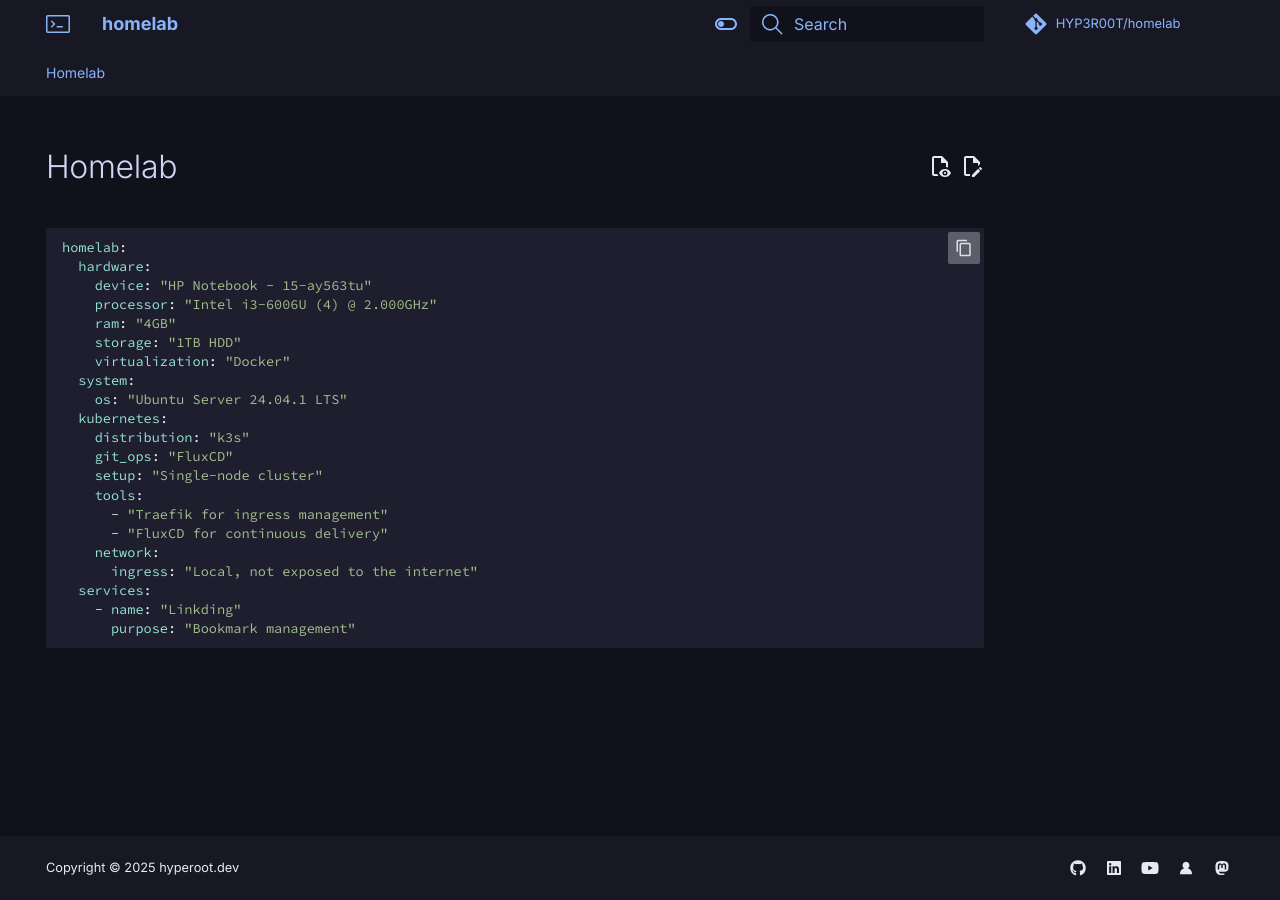
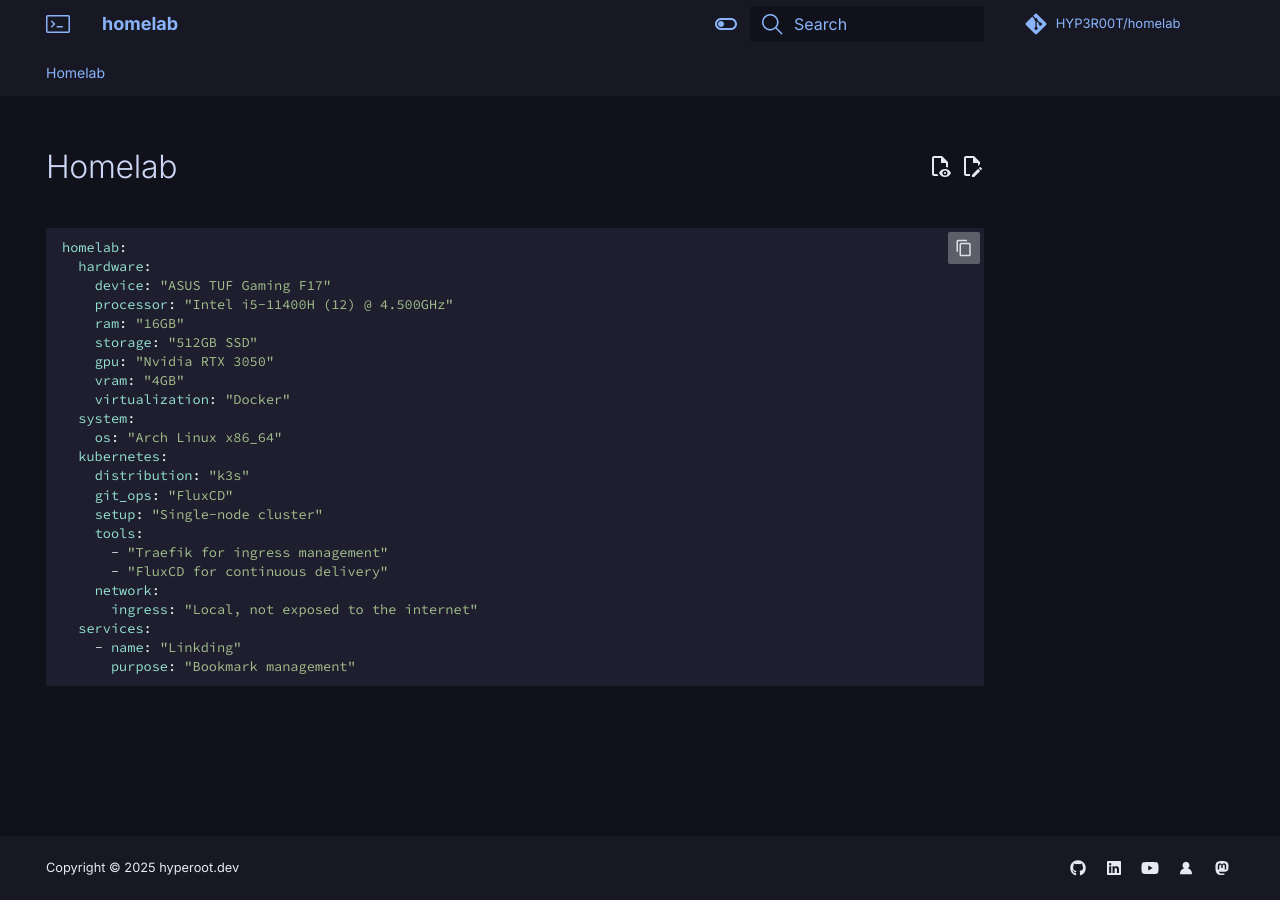
Before and after one commit to HYP3R00T/homelab, an MkDocs documentation site: the page built from docs/index.md, in a window 1280 px wide. Built offline with MkDocs 1.6.1 and Material for MkDocs 9.7.7, drawn with Linux system fonts in a browser that asks for light colours; comment, search, counter and statistics services are not loaded.

````diff
--- a/docs/index.md
+++ b/docs/index.md
@@ -8,13 +8,15 @@
 ```yaml
 homelab:
   hardware:
-    device: "HP Notebook - 15-ay563tu"
-    processor: "Intel i3-6006U (4) @ 2.000GHz"
-    ram: "4GB"
-    storage: "1TB HDD"
+    device: "ASUS TUF Gaming F17"
+    processor: "Intel i5-11400H (12) @ 4.500GHz"
+    ram: "16GB"
+    storage: "512GB SSD"
+    gpu: "Nvidia RTX 3050"
+    vram: "4GB"
     virtualization: "Docker"
   system:
-    os: "Ubuntu Server 24.04.1 LTS"
+    os: "Arch Linux x86_64"
   kubernetes:
     distribution: "k3s"
     git_ops: "FluxCD"
````
Also changed, not shown: 5 other files.
